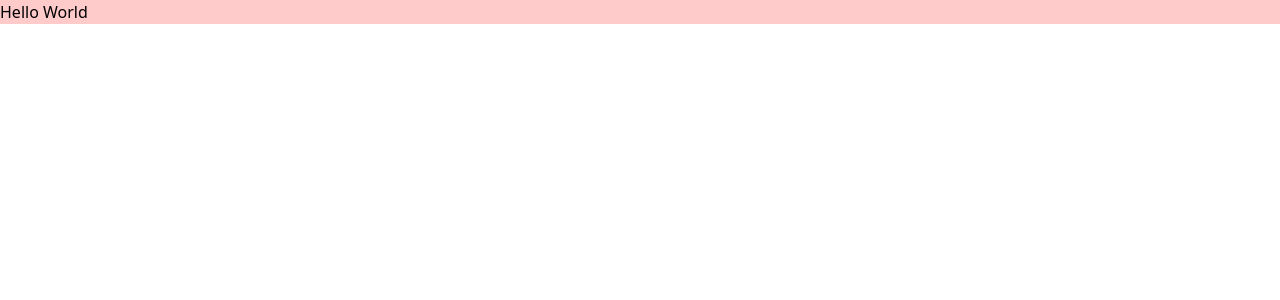
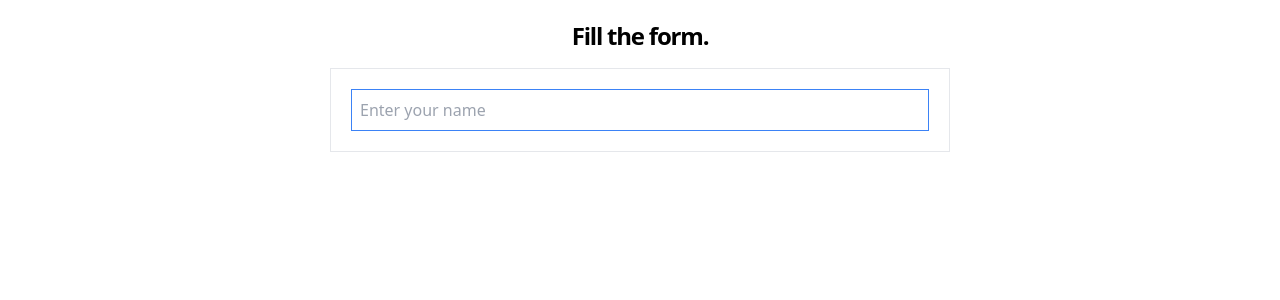
Before and after one commit to cvm1912/React-starter, a React (Create React App) app: page / in a window 1280 px wide. Shown: the top 300 px of the page. Built offline with nearby package versions, Linux system fonts and the light colour scheme.

Commit message:
added: form value

```diff
--- a/src/App.js
+++ b/src/App.js
@@ -1,9 +1,11 @@
 import React from "react";
+import FormComponent from "./Components/FormComponent";
 
 function App() {
   return (
-    <div className="App">
-      <h1 className="bg-red-200">Hello World</h1>
+    <div className="text-center p-5">
+      <h1 className="text-2xl font-bold mb-4 tracking-tighter">Fill the form.</h1>
+      <FormComponent/>
     </div>
   );
 }
--- /dev/null
+++ b/src/Components/FormComponent.js
@@ -0,0 +1,23 @@
+import { useState } from "react";
+import React from 'react';
+function FormComponent() {
+    const [name, setName] = useState("");
+
+    function handleChange(event){
+        setName(event.target.value);
+    }
+    return (
+        <div className="flex items-center justify-center border w-[50%] m-auto p-5">
+            <input
+            name="name"
+            id="name"
+            value = {name}
+            type="text"
+            placeholder="Enter your name"
+            onChange = {handleChange}
+            className="border p-2 m-auto w-full border-blue-500"/>
+        </div>
+    );
+}
+
+export default FormComponent;
```
